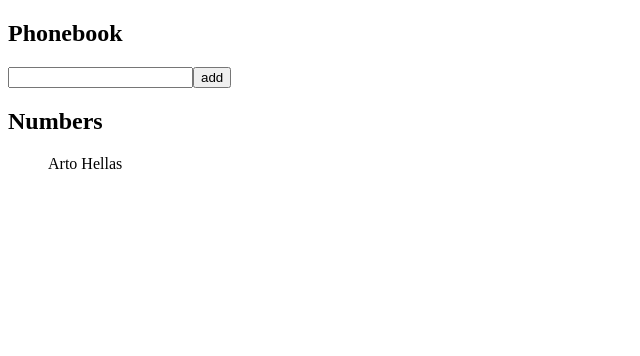
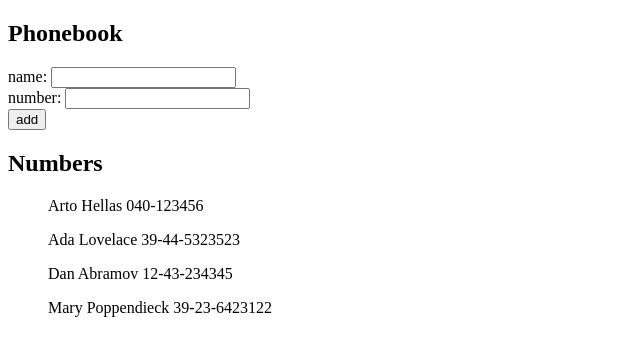
Before and after one commit to Haaparanta/fullStackOpen, a React (Create React App) app in the folder 02/puhelinluettelo/: page / in a window 1280 px wide. Shown: the top 356 px of the page, without its empty margins (0-640 px from the left). Built offline with nearby package versions, Linux system fonts and the light colour scheme.

Commit message:
step3 tehty

```diff
--- a/02/puhelinluettelo/src/App.js
+++ b/02/puhelinluettelo/src/App.js
@@ -3,10 +3,14 @@
 var copy = false
 
 const App = () => {
-  const [ persons, setPersons] = useState([
-    { name: 'Arto Hellas' }
+  const [persons, setPersons] = useState([
+    { name: 'Arto Hellas', number: '040-123456' },
+    { name: 'Ada Lovelace', number: '39-44-5323523' },
+    { name: 'Dan Abramov', number: '12-43-234345' },
+    { name: 'Mary Poppendieck', number: '39-23-6423122' }
   ])
   const [ newName, setNewName ] = useState('')
+  const [ newNumber, setNewNumber ] = useState('')
 
 
   const checkForCopies = (props) => {
@@ -16,10 +20,12 @@
   }
 
   const addPerson = (event) => {
+    console.log(newName, newNumber)
     copy = false
     event.preventDefault()
     const newPerson = {
-      name: newName
+      name: newName,
+      number: newNumber
     }
     persons.forEach(checkForCopies)
     if (copy === false) {
@@ -28,25 +34,33 @@
       alert(`${newName} is already added to phonebook`)
     }
     setNewName('')
+    setNewNumber('')
   }
 
   const handlePersonChange = (event) => {
-    console.log(event.target.value)
     setNewName(event.target.value)
+  }
+
+  const handleNumberChange = (event) => {
+    setNewNumber(event.target.value)
   }
 
   return (
     <div>
       <h2>Phonebook</h2>
       <form onSubmit = {addPerson}>
-        <input
+        <div>name: <input
         value = {newName}
         onChange = {handlePersonChange}
-        />
+        /></div>
+        <div>number: <input
+        value = {newNumber}
+        onChange = {handleNumberChange}
+        /></div>
         <button type="submit">add</button>
       </form>
       <h2>Numbers</h2>
-      <ul>{persons.map(person => <p key={person.name}> {person.name} </p>)}</ul>
+      <ul>{persons.map(person => <p key={person.name}> {person.name} {person.number} </p>)}</ul>
     </div>
   )
 
```
